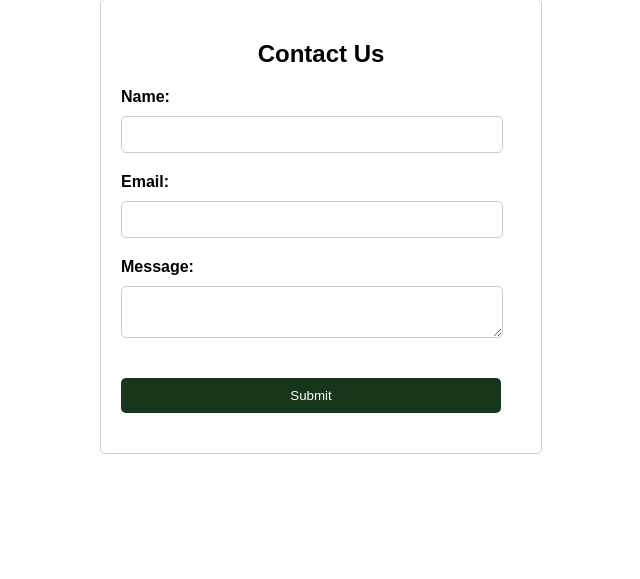
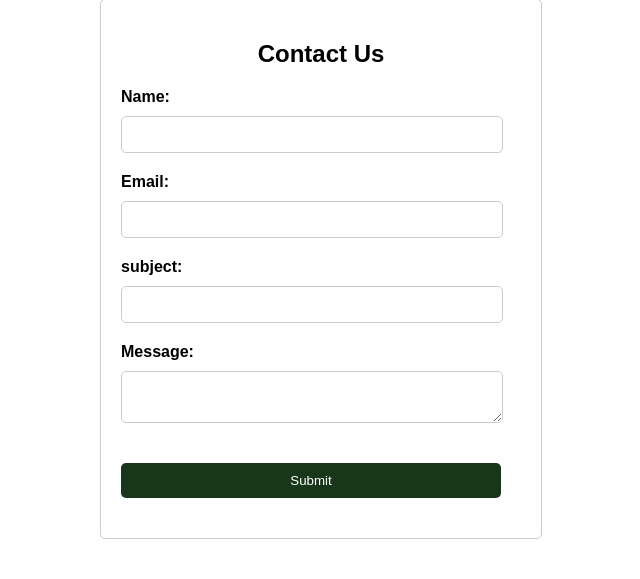
Before and after one commit to Bethelhem-Yirga/Real-Estate-Management-System, a Django app: page /contact/ in a window 1280 px wide. Shown: the part 261-840 px from the top of the page, without its empty margins (319-959 px from the left). Run offline with Django 5.2, Linux system fonts and the light colour scheme.

Commit message:
contact us page added

```diff
--- a/Real_Estate_Project/app1/templates/contact.html
+++ b/Real_Estate_Project/app1/templates/contact.html
@@ -32,7 +32,7 @@
 
     <div class="container">
         <h2>Contact Us</h2>
-        <form name="contactForm" action="#" method="post" onsubmit="return validateForm()">
+        <form name="contactForm" method="post" action={% url 'contact' %} onsubmit="return validateForm()">
             {% csrf_token %}
           <label for="name">Name:</label>
           <input type="text" id="name" name="name" required>
@@ -41,6 +41,10 @@
           <label for="email">Email:</label>
           <input type="email" id="email" name="email" required>
           <div id="emailError" class="error"></div>
+
+          <label for="subject">subject:</label>
+          <input type="text" id="subject" name="subject" required>
+          <div id="subjectError" class="error"></div>
 
           <label for="message">Message:</label>
           <textarea id="message" name="message" required></textarea>
--- /dev/null
+++ b/Real_Estate_Project/app1/templates/contact_success.html
@@ -0,0 +1 @@
+<h3 style="color:green">Form Send Successfully</h3>
--- a/Real_Estate_Project/app1/views.py
+++ b/Real_Estate_Project/app1/views.py
@@ -1,4 +1,7 @@
 from django.shortcuts import render
+from django.core.mail import send_mail
+
+from Real_Estate_Project import settings
 
 def home_view(request):
     return render(request, 'home.html')
@@ -12,7 +15,34 @@ def property_listing(request):
 def salespersons(request):
     return render(request, 'salespersons.html')
 
-def contact(request):
-    return render(request, 'contact.html')
+#def contact(request):
+    #return render(request, 'contact.html')
+
 def adminn(request):
     return render(request, 'adminn.html')
+
+def contact(request):
+    if request.method == 'POST':
+        name = request.POST.get('name')
+        email = request.POST.get('email')
+        subject = request.POST.get('subject')
+        message = request.POST.get('message')
+
+        settings.EMAIL_HOST_USER = email
+
+        receiver_email = "giftrealestate24@gmail.com"
+        send_mail(
+            subject,
+            f"Name: {name}\nEmail: {email}\n\n{message}",
+            email,
+            #[settings.EMAIL_HOST_USER],
+            [receiver_email],
+            fail_silently=False,
+        )
+
+        settings.EMAIL_HOST_USER = 'bethelyg909@gmail.com'
+
+        return render(request, 'contact_success.html')
+
+
+    return render(request, 'contact.html')
--- a/Real_Estate_Project/static/js/contact.js
+++ b/Real_Estate_Project/static/js/contact.js
@@ -2,14 +2,19 @@ function validateForm() {
     var name = document.forms["contactForm"]["name"].value;
     var email = document.forms["contactForm"]["email"].value;
     var message = document.forms["contactForm"]["message"].value;
+    var subject = document.forms["contactForm"]["subject"].value;
 
     var nameError = document.getElementById("nameError");
     var emailError = document.getElementById("emailError");
     var messageError = document.getElementById("messageError");
+    var subjectError = document.getElementById("subjectError");
+
 
     nameError.textContent = "";
     emailError.textContent = "";
     messageError.textContent = "";
+    subjectError.textContent = "";
+
 
     if (name === "") {
       nameError.textContent = "Please enter your name.";
@@ -23,6 +28,17 @@ function validateForm() {
 
     if (email === "") {
       emailError.textContent = "Please enter your email address.";
+      return false;
+    }
+
+    if (subject === "") {
+      subjectError.textContent = "Please enter a subject.";
+      return false;
+    }
+
+
+    if (subject.length < 5) {
+      subjectError.textContent = "subject must be at least 5 characters long.";
       return false;
     }
 
```
Also changed, not shown: Real_Estate_Project/Real_Estate_Project/settings.py (+9 -0 lines).
